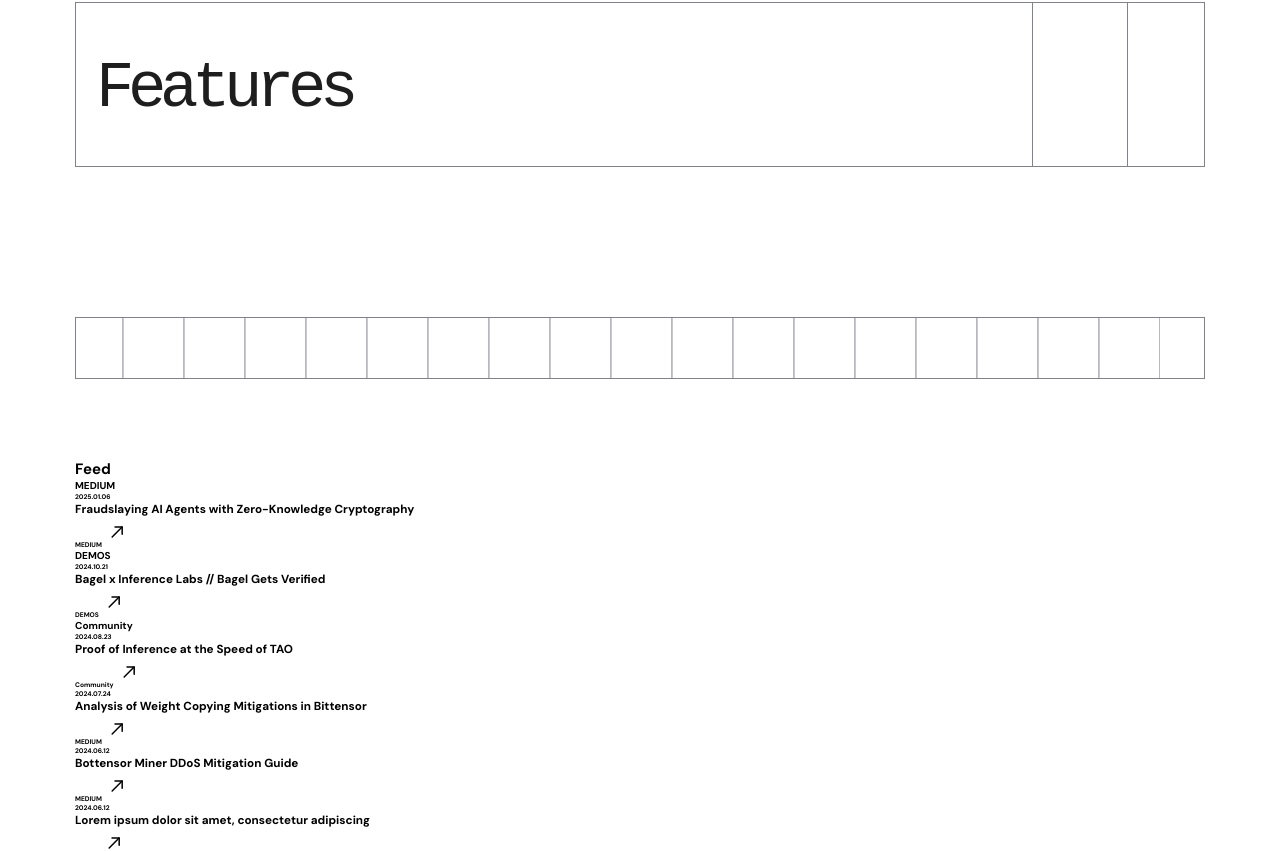
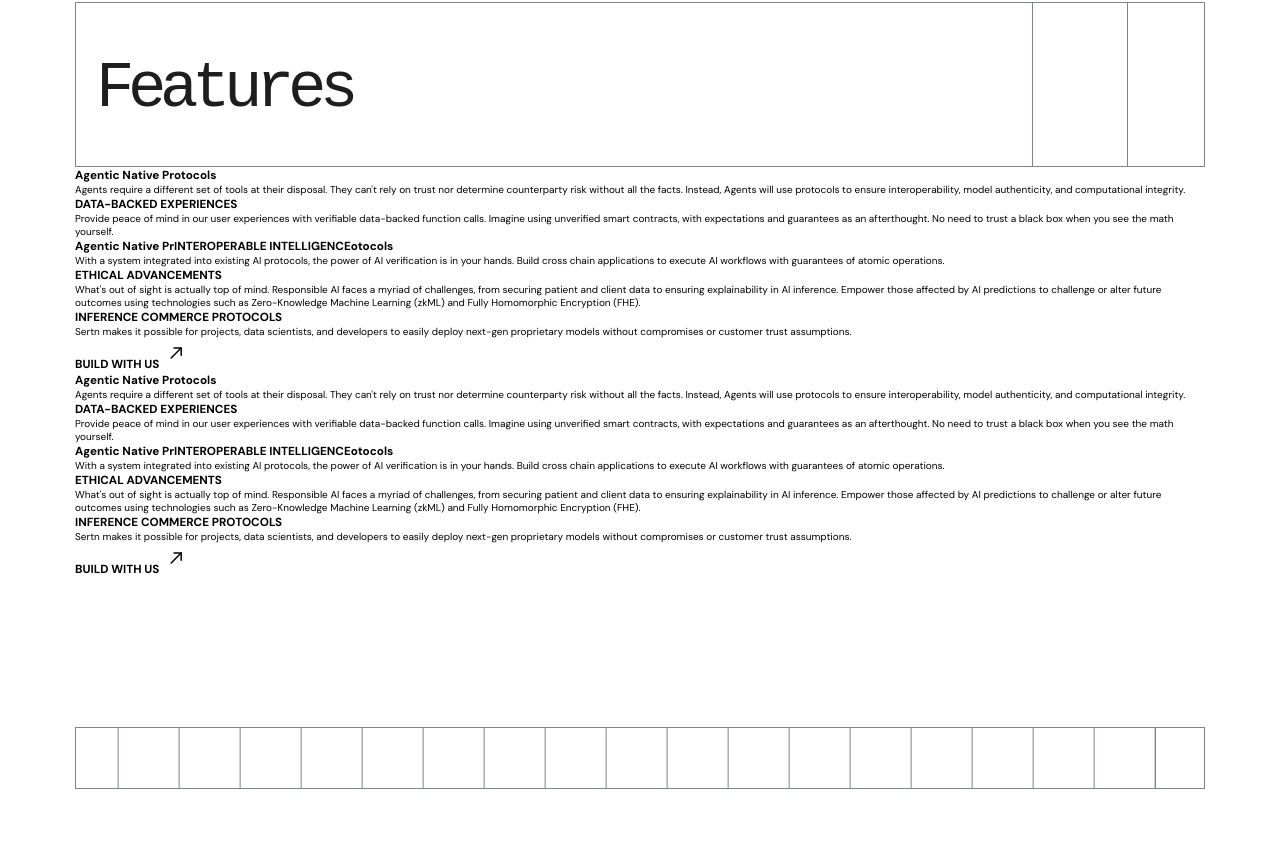
Before and after one commit to iffat2002/my-repo, a React (Vite) app: page / in a window 1280 px wide. Shown: the part 2590-3441 px from the top of the page. Built offline with nearby package versions, Linux system fonts and the light colour scheme.

Commit message:
my changes

```diff
--- a/src/App.jsx
+++ b/src/App.jsx
@@ -223,6 +223,126 @@ function App() {
                 <div className="line"></div>
                 <div className="line"></div>
               </div>
+              <div className="features-main-container">
+                <div className="accordion">
+                  <div className="accordion-item">
+                    <h3>Agentic Native Protocols</h3>
+                    <p>
+                      Agents require a different set of tools at their disposal.
+                      They can't rely on trust nor determine counterparty risk
+                      without all the facts. Instead, Agents will use protocols
+                      to ensure interoperability, model authenticity, and
+                      computational integrity.
+                    </p>
+                  </div>
+                  <div className="accordion-item">
+                    <h3 className="inactive">DATA-BACKED EXPERIENCES</h3>
+                    <p className="hide">
+                      Provide peace of mind in our user experiences with
+                      verifiable data-backed function calls. Imagine using
+                      unverified smart contracts, with expectations and
+                      guarantees as an afterthought. No need to trust a black
+                      box when you see the math yourself.
+                    </p>
+                  </div>
+                  <div className="accordion-item">
+                    <h3 className="inactive">
+                      Agentic Native PrINTEROPERABLE INTELLIGENCEotocols
+                    </h3>
+                    <p className="hide">
+                      With a system integrated into existing AI protocols, the
+                      power of AI verification is in your hands. Build cross
+                      chain applications to execute AI workflows with guarantees
+                      of atomic operations.
+                    </p>
+                  </div>
+                  <div className="accordion-item">
+                    <h3 className="inactive">ETHICAL ADVANCEMENTS</h3>
+                    <p className="hide">
+                      What's out of sight is actually top of mind. Responsible
+                      AI faces a myriad of challenges, from securing patient and
+                      client data to ensuring explainability in AI inference.
+                      Empower those affected by AI predictions to challenge or
+                      alter future outcomes using technologies such as
+                      Zero-Knowledge Machine Learning (zkML) and Fully
+                      Homomorphic Encryption (FHE).
+                    </p>
+                  </div>
+                  <div className="accordion-item">
+                    <h3 className="inactive">INFERENCE COMMERCE PROTOCOLS</h3>
+                    <p className="hide">
+                      Sertn makes it possible for projects, data scientists, and
+                      developers to easily deploy next-gen proprietary models
+                      without compromises or customer trust assumptions.
+                    </p>
+                  </div>
+                  <div className="accordion-item">
+                    <h3 className="gray">
+                      BUILD WITH US <Arrow />
+                    </h3>
+                  </div>
+                </div>
+              </div>
+              <div className="features-main-container">
+                <div className="accordion">
+                  <div className="accordion-item">
+                    <h3>Agentic Native Protocols</h3>
+                    <p>
+                      Agents require a different set of tools at their disposal.
+                      They can't rely on trust nor determine counterparty risk
+                      without all the facts. Instead, Agents will use protocols
+                      to ensure interoperability, model authenticity, and
+                      computational integrity.
+                    </p>
+                  </div>
+                  <div className="accordion-item">
+                    <h3 className="inactive">DATA-BACKED EXPERIENCES</h3>
+                    <p className="hide">
+                      Provide peace of mind in our user experiences with
+                      verifiable data-backed function calls. Imagine using
+                      unverified smart contracts, with expectations and
+                      guarantees as an afterthought. No need to trust a black
+                      box when you see the math yourself.
+                    </p>
+                  </div>
+                  <div className="accordion-item">
+                    <h3 className="inactive">
+                      Agentic Native PrINTEROPERABLE INTELLIGENCEotocols
+                    </h3>
+                    <p className="hide">
+                      With a system integrated into existing AI protocols, the
+                      power of AI verification is in your hands. Build cross
+                      chain applications to execute AI workflows with guarantees
+                      of atomic operations.
+                    </p>
+                  </div>
+                  <div className="accordion-item">
+                    <h3 className="inactive">ETHICAL ADVANCEMENTS</h3>
+                    <p className="hide">
+                      What's out of sight is actually top of mind. Responsible
+                      AI faces a myriad of challenges, from securing patient and
+                      client data to ensuring explainability in AI inference.
+                      Empower those affected by AI predictions to challenge or
+                      alter future outcomes using technologies such as
+                      Zero-Knowledge Machine Learning (zkML) and Fully
+                      Homomorphic Encryption (FHE).
+                    </p>
+                  </div>
+                  <div className="accordion-item">
+                    <h3 className="inactive">INFERENCE COMMERCE PROTOCOLS</h3>
+                    <p className="hide">
+                      Sertn makes it possible for projects, data scientists, and
+                      developers to easily deploy next-gen proprietary models
+                      without compromises or customer trust assumptions.
+                    </p>
+                  </div>
+                  <div className="accordion-item">
+                    <h3 className="gray">
+                      BUILD WITH US <Arrow />
+                    </h3>
+                  </div>
+                </div>
+              </div>
             </div>
           </div>
         </section>
```
